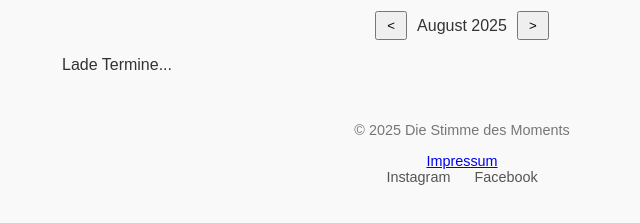
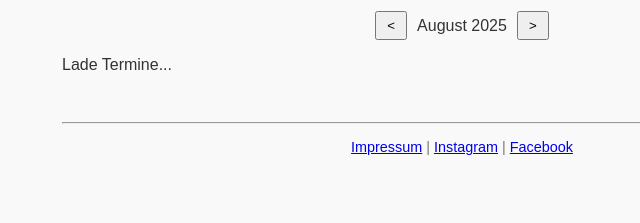
Before and after one commit to spiridisstamos-code/DieStimmeDesMoments, a website: page docs/index.html in a window 1280 px wide. Shown: the part 111-334 px from the top of the page, without its empty margins (178-818 px from the left). Drawn offline with Linux system fonts and the light colour scheme; no server answers.

Commit message:
Struktrur

```diff
--- a/docs/index.html
+++ b/docs/index.html
@@ -19,14 +19,14 @@
     <div id="slots">Lade Termine...</div>
   </main>
 
-  <footer>
-    <p>&copy; 2025 Die Stimme des Moments</p>
-    <a href="impressum.html">Impressum</a>
-    <div class="social-links">
-      <a href="https://instagram.com/" target="_blank">Instagram</a>
-      <a href="https://facebook.com/" target="_blank">Facebook</a>
-    </div>
-  </footer>
+  <footer style="text-align:center; margin-top: 3rem; font-size: 0.9rem;">
+  <hr />
+  <p>
+    <a href="impressum.html">Impressum</a> |
+    <a href="https://www.instagram.com/deinprofil" target="_blank">Instagram</a> |
+    <a href="https://www.facebook.com/deinprofil" target="_blank">Facebook</a>
+  </p>
+</footer>
 
   <script src="script.js"></script>
 </body>
```
